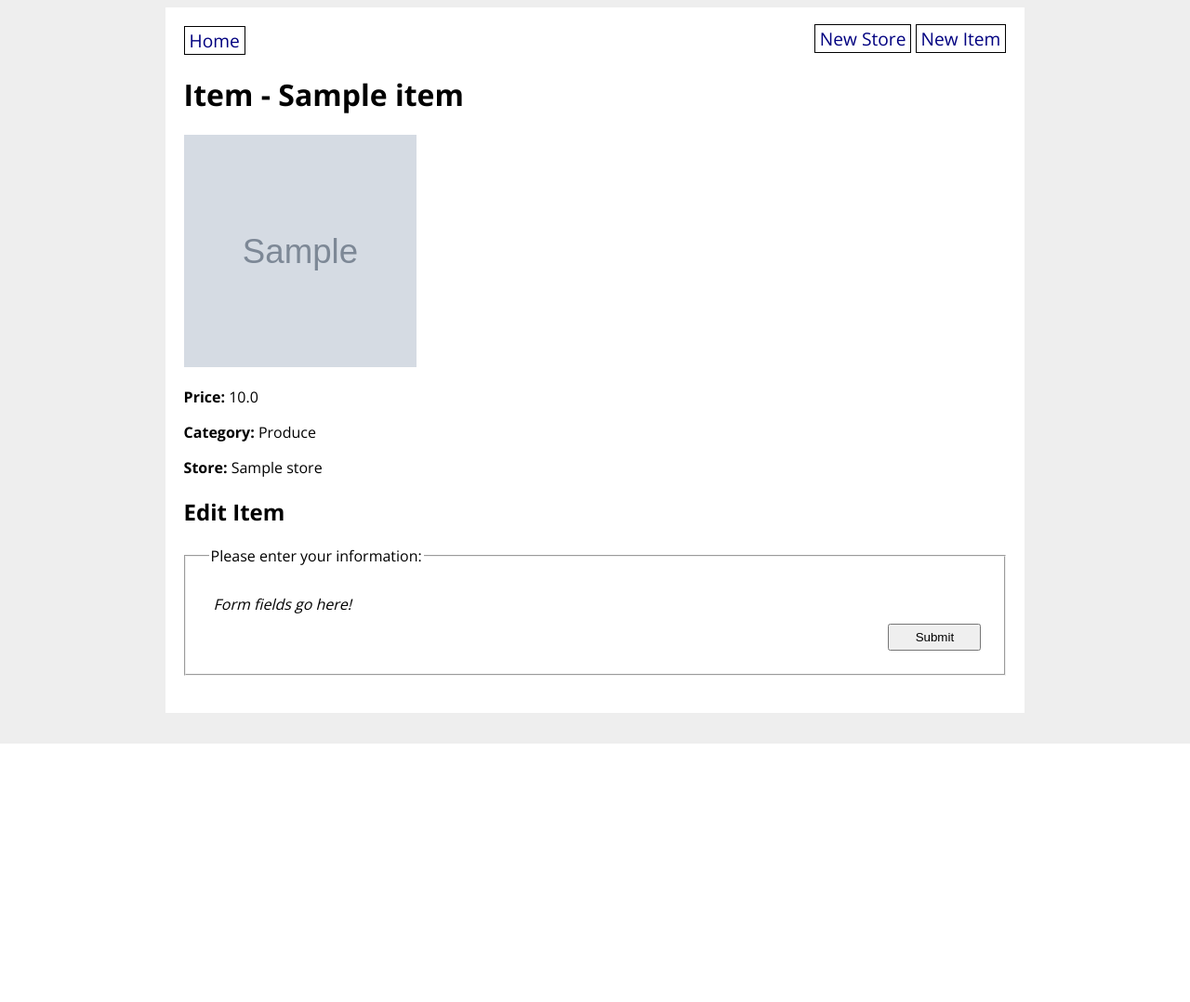
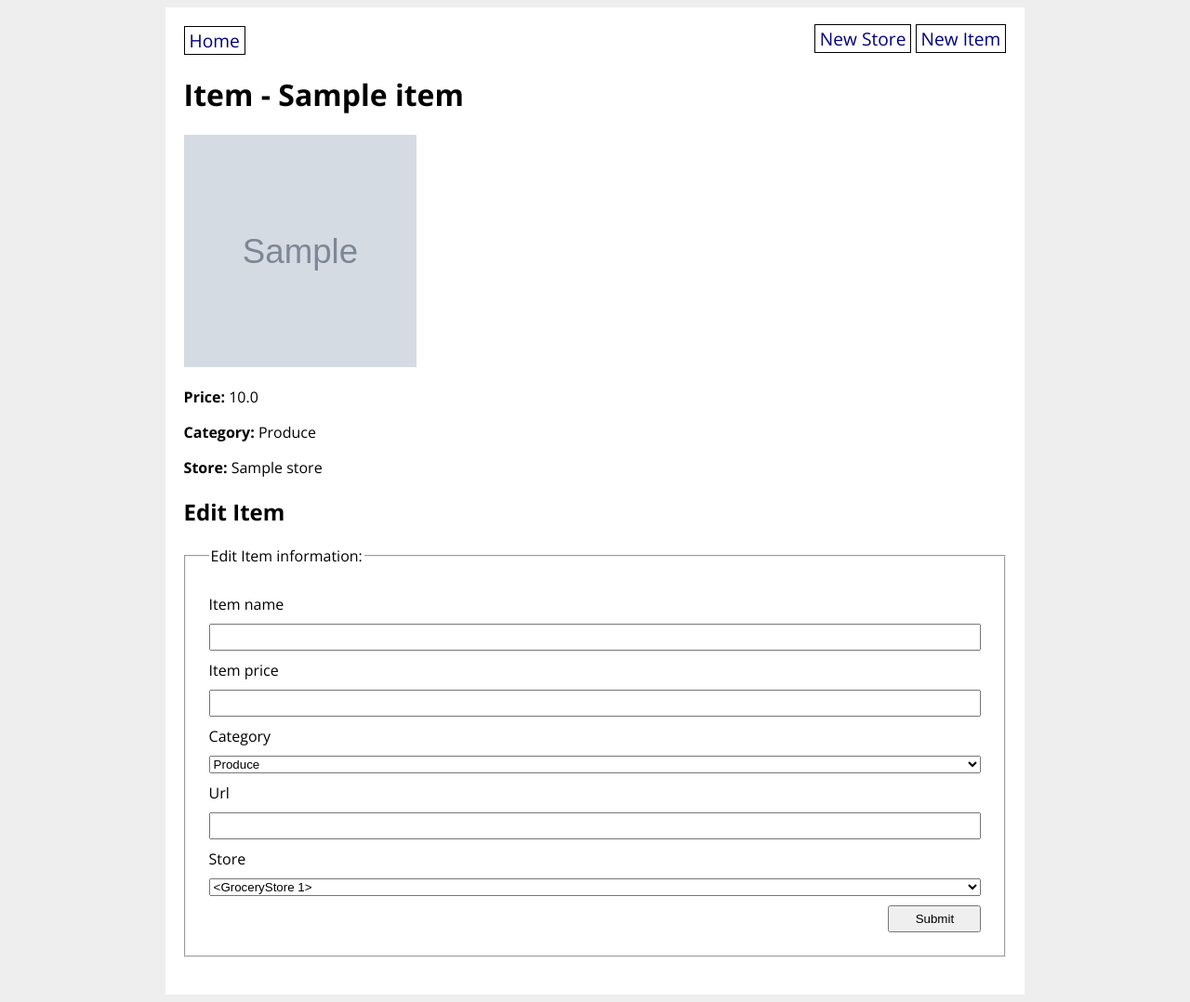
Before and after one commit to mxrtydluffy/Grocery-Store, a Flask app: template grocery_app/templates/item_detail.html in a window 1280 px wide. Shown: the whole page at 93% size. Before the commit the page ends 800 px from the top, so only its background shows below. Run offline with Flask 2, Linux system fonts and the light colour scheme; the template is opened without the code that fills it: values that come from a table or form of the project are taken from there, others are empty; tables that the repository leaves empty hold one stand-in row (values such as "Sample post"); grey boxes marked "Sample" are stand-in pictures.

Commit message:
updated item detail

```diff
--- a/grocery_app/templates/item_detail.html
+++ b/grocery_app/templates/item_detail.html
@@ -16,15 +16,28 @@
 
 <form>
     <fieldset>
-        <legend>Please enter your information:</legend>
+        <legend>Edit Item information:</legend>
+
+        {{ form.name.label }}
+        {{ form.name }}
+
+        {{ form.price.label }}
+        {{ form.price }}
+
+        {{ form.category.label }}
+        {{ form.category }}
 
 
 
         <!-- TODO: Remove the next paragraph and use the `form` object passed in
             from the route to render a form. -->
-        <p><em>Form fields go here!</em></p>
+        {{ form.photo_url.label }}
+        {{ form.photo_url }}
 
-        <input type="submit" value="Submit">
+        {{ form.store.label }}
+        {{ form.store }}
+
+        {{ form.submit }}
     </fieldset>
 </form>
 
```
